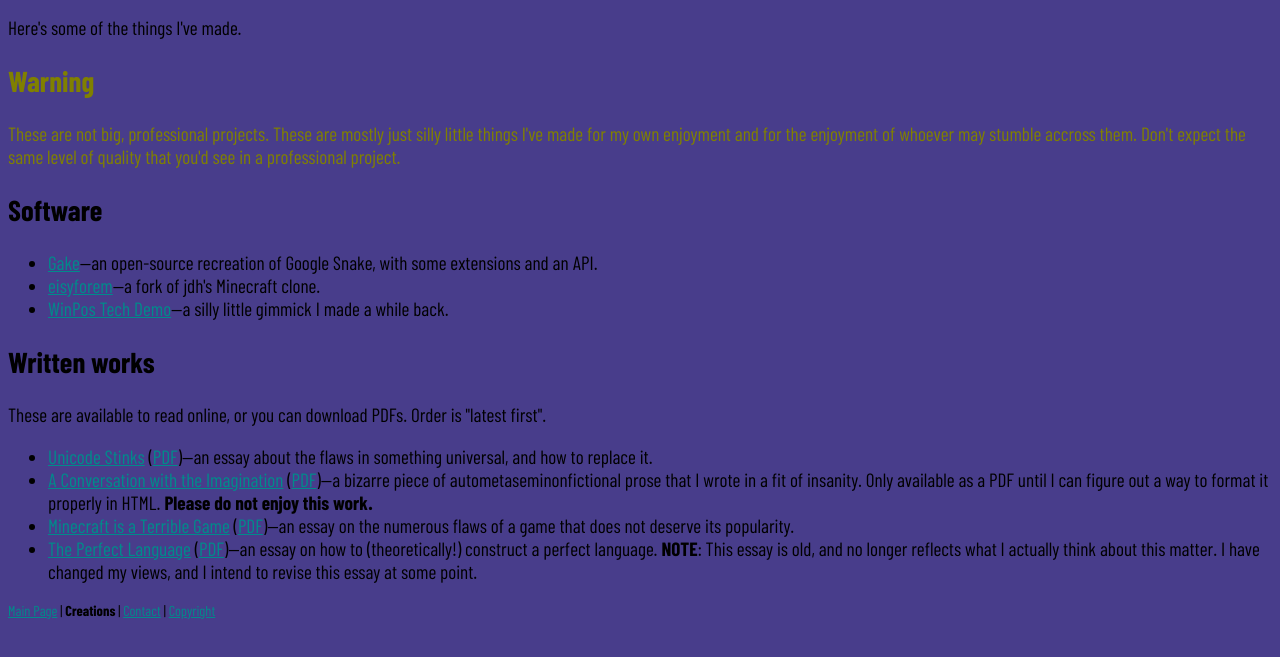
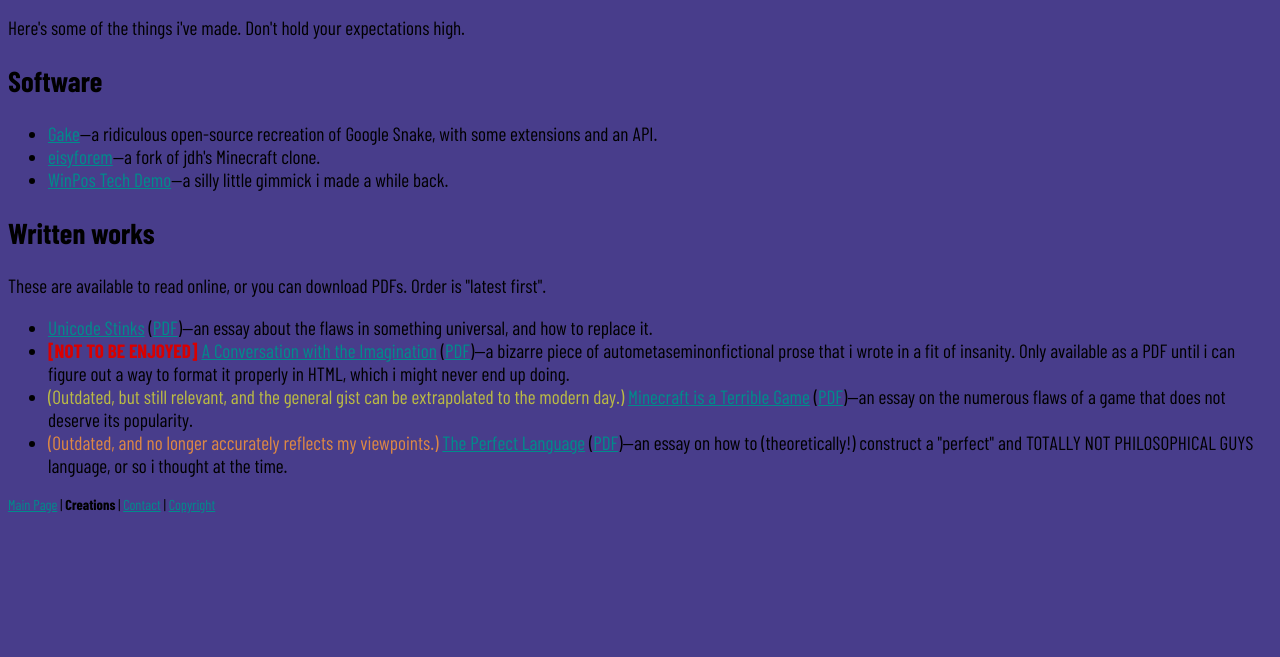
Before and after one commit to BlueManedHawk/bluemanedhawk.github.io, a plain HTML site: page Creations/index.html in a window 1280 px wide. Shown: the part 49-706 px from the top of the page. Drawn offline with Linux system fonts and the light colour scheme.

Commit message:
Better pseudobio, new "i"s, better warnings
I've updated the blurb about myself on the index, the 404 page, the
warnings on the creations page, and updated the "i"s to reflect how i
(heh) type them nowadays.

```diff
--- a/Creations/index.html
+++ b/Creations/index.html
@@ -8,17 +8,13 @@
 	<body>
 		<h1>Blue-Maned_Hawk's Creations</h1>
 		<p>
-		Here's some of the things I've made.
-		</p>
-		<h2 class=warning>Warning</h2>
-		<p class=warning>
-		These are not big, professional projects.  These are mostly just silly little things I've made for my own enjoyment and for the enjoyment of whoever may stumble accross them.  Don't expect the same level of quality that you'd see in a professional project.
+		Here's some of the things i've made.  Don't hold your expectations high.
 		</p>
 		<h2>Software</h2>
 		<p><ul>
-			<li><a href=https://github.com/BlueManedHawk/Gake>Gake</a>—an open-source recreation of Google Snake, with some extensions and an API.</li>
+			<li><a href=https://github.com/BlueManedHawk/Gake>Gake</a>—a ridiculous open-source recreation of Google Snake, with some extensions and an API.</li>
 			<li><a href=https://github.com/BlueManedHawk/eisyforem>eisyforem</a>—a fork of jdh's Minecraft clone.</li>
-			<li><a href=https://github.com/BlueManedHawk/WinPos-Tech-Demo>WinPos Tech Demo</a>—a silly little gimmick I made a while back.</li>
+			<li><a href=https://github.com/BlueManedHawk/WinPos-Tech-Demo>WinPos Tech Demo</a>—a silly little gimmick i made a while back.</li>
 		</ul></p>
 		<h2>Written works</h2>
 		<p>
@@ -26,9 +22,9 @@
 		</p>
 		<p><ul>
 			<li><a href=./Unicode_Stinks.html>Unicode Stinks</a> (<a href=./Unicode_Stinks.pdf>PDF</a>)—an essay about the flaws in something universal, and how to replace it.</li>
-			<li><a href=./A_Conversation_with_the_Imagination.pdf>A Conversation with the Imagination</a> (<a href=./A_Conversation_with_the_Imagination.pdf>PDF</a>)—a bizarre piece of autometaseminonfictional prose that I wrote in a fit of insanity.  Only available as a PDF until I can figure out a way to format it properly in HTML.  <b>Please do not enjoy this work.</b></li>
-			<li><a href=./Minecraft_is_a_Terrible_Game.html>Minecraft is a Terrible Game</a> (<a href=./Minecraft_is_a_Terrible_Game.pdf>PDF</a>)—an essay on the numerous flaws of a game that does not deserve its popularity.</li>
-			<li><a href=./The_Perfect_Language.html>The Perfect Language</a> (<a href=./The_Perfect_Language.pdf>PDF</a>)—an essay on how to (theoretically!) construct a perfect language. <b>NOTE</b>:  This essay is old, and no longer reflects what I actually think about this matter.  I have changed my views, and I intend to revise this essay at some point.</li>
+			<li><b class=danger>[NOT TO BE ENJOYED]</b>  <a href=./A_Conversation_with_the_Imagination.pdf>A Conversation with the Imagination</a> (<a href=./A_Conversation_with_the_Imagination.pdf>PDF</a>)—a bizarre piece of autometaseminonfictional prose that i wrote in a fit of insanity.  Only available as a PDF until i can figure out a way to format it properly in HTML, which i might never end up doing.</li>
+			<li><span class=caution>(Outdated, but still relevant, and the general gist can be extrapolated to the modern day.)</span>  <a href=./Minecraft_is_a_Terrible_Game.html>Minecraft is a Terrible Game</a> (<a href=./Minecraft_is_a_Terrible_Game.pdf>PDF</a>)—an essay on the numerous flaws of a game that does not deserve its popularity.</li>
+			<li><span class=warning>(Outdated, and no longer accurately reflects my viewpoints.)</span>  <a href=./The_Perfect_Language.html>The Perfect Language</a> (<a href=./The_Perfect_Language.pdf>PDF</a>)—an essay on how to (theoretically!) construct a "perfect" and TOTALLY NOT PHILOSOPHICAL GUYS language, or so i thought at the time.</li>
 		</ul></p>
 		<p class=Footer><a href=../index.html>Main Page</a> | <b>Creations</b> | <a href=../Contact.html>Contact</a> | <a href=../Copyright.html>Copyright</a></p>
 	</body>
--- a/main.css
+++ b/main.css
@@ -55,10 +55,30 @@ h3 {
 	font-size: 75%;
 }
 
+.caution {
+	color: #bb4;
+}
+
 .warning {
-	color: olive;
+	color: #d84; /* This is stupid—dark orange is just brown!  Oh my god, my web color highlightin plugin highlights inside of comments.  Anyway, go see Technology Connections's video on brown:  https://youtu.be/wh4aWZRtTwU */
+}
+
+.danger {
+	color: #d80000;
+}
+
+
+@keyframes flashwhite {
+	50% {
+		color: white
+	}
+}
+
+.criticaldanger {
+	color: red;
+	animation: 2s step-start /* Ah, nice and retro-looking.*/ infinite flashwhite;
 }
 
 .centered {
-	float: center;
+	/* I cannot figure out how to get this right without using some bloaty crap like Fleshbox.  If you happen to know, do get it touch. */
 }
```
Also changed, not shown: 404.html (+4 -1 lines), Contact.html (+1 -1 lines), Copyright.html (+2 -2 lines), index.html (+6 -5 lines).
